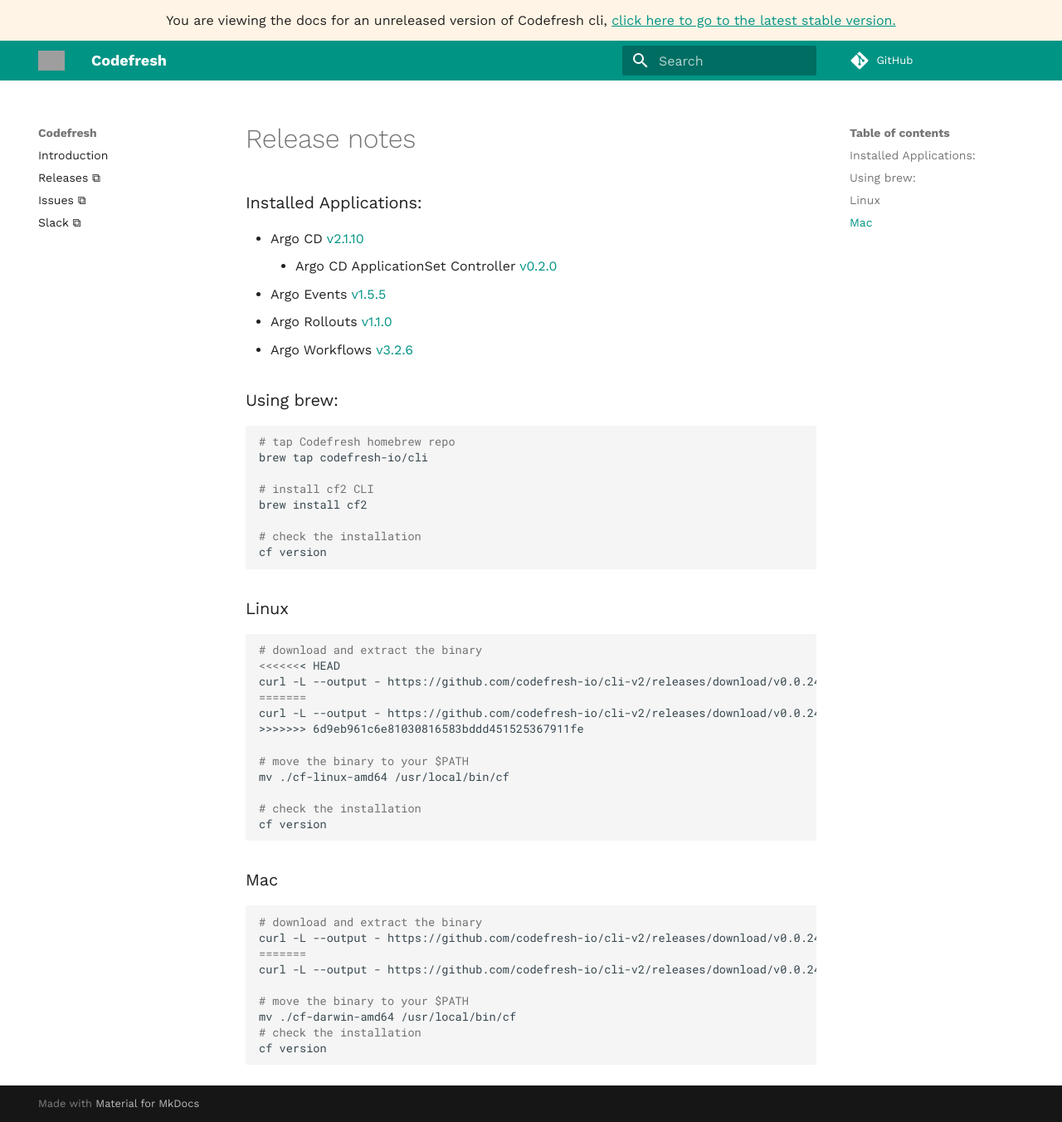
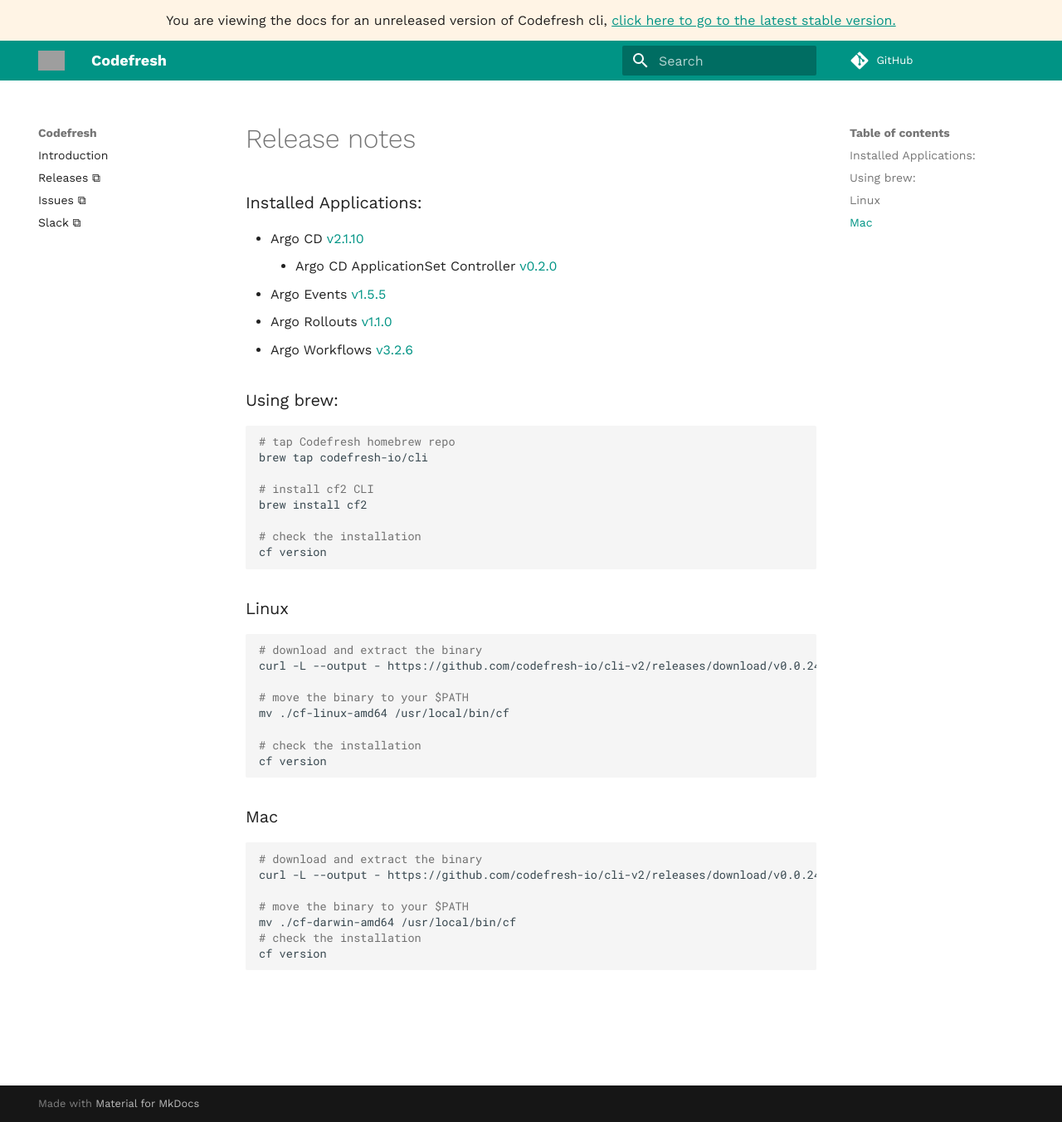
Before and after one commit to codefresh-io/cli-v2, an MkDocs documentation site: the page built from docs/releases/release_notes.md, in a window 1280 px wide and 1352 px high. Shown: the whole window at 83% size. Built offline with MkDocs 1.6.1 and Material for MkDocs 9.7.7, drawn with Linux system fonts in a browser that asks for light colours; comment, search, counter and statistics services are not loaded; grey boxes are pictures that could not be loaded.

````diff
--- a/docs/releases/release_notes.md
+++ b/docs/releases/release_notes.md
@@ -23,11 +23,7 @@ cf version
 
 ```bash
 # download and extract the binary
-<<<<<<< HEAD
 curl -L --output - https://github.com/codefresh-io/cli-v2/releases/download/v0.0.242/cf-linux-amd64.tar.gz | tar zx
-=======
-curl -L --output - https://github.com/codefresh-io/cli-v2/releases/download/v0.0.241/cf-linux-amd64.tar.gz | tar zx
->>>>>>> 6d9eb961c6e81030816583bddd451525367911fe
 
 # move the binary to your $PATH
 mv ./cf-linux-amd64 /usr/local/bin/cf
@@ -41,8 +37,6 @@ cf version
 ```bash
 # download and extract the binary
 curl -L --output - https://github.com/codefresh-io/cli-v2/releases/download/v0.0.242/cf-darwin-amd64.tar.gz | tar zx
-=======
-curl -L --output - https://github.com/codefresh-io/cli-v2/releases/download/v0.0.241/cf-darwin-amd64.tar.gz | tar zx
 
 # move the binary to your $PATH
 mv ./cf-darwin-amd64 /usr/local/bin/cf
````
Also changed, not shown: 2 other files.
